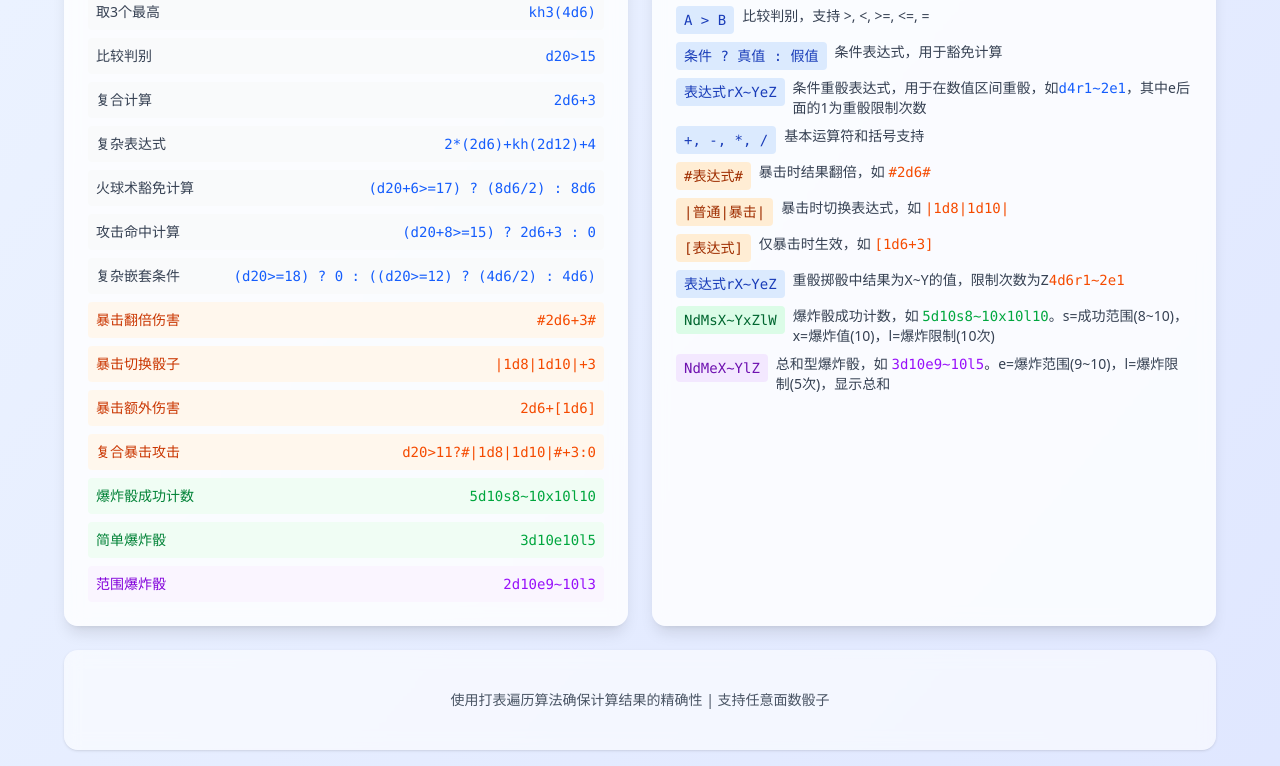
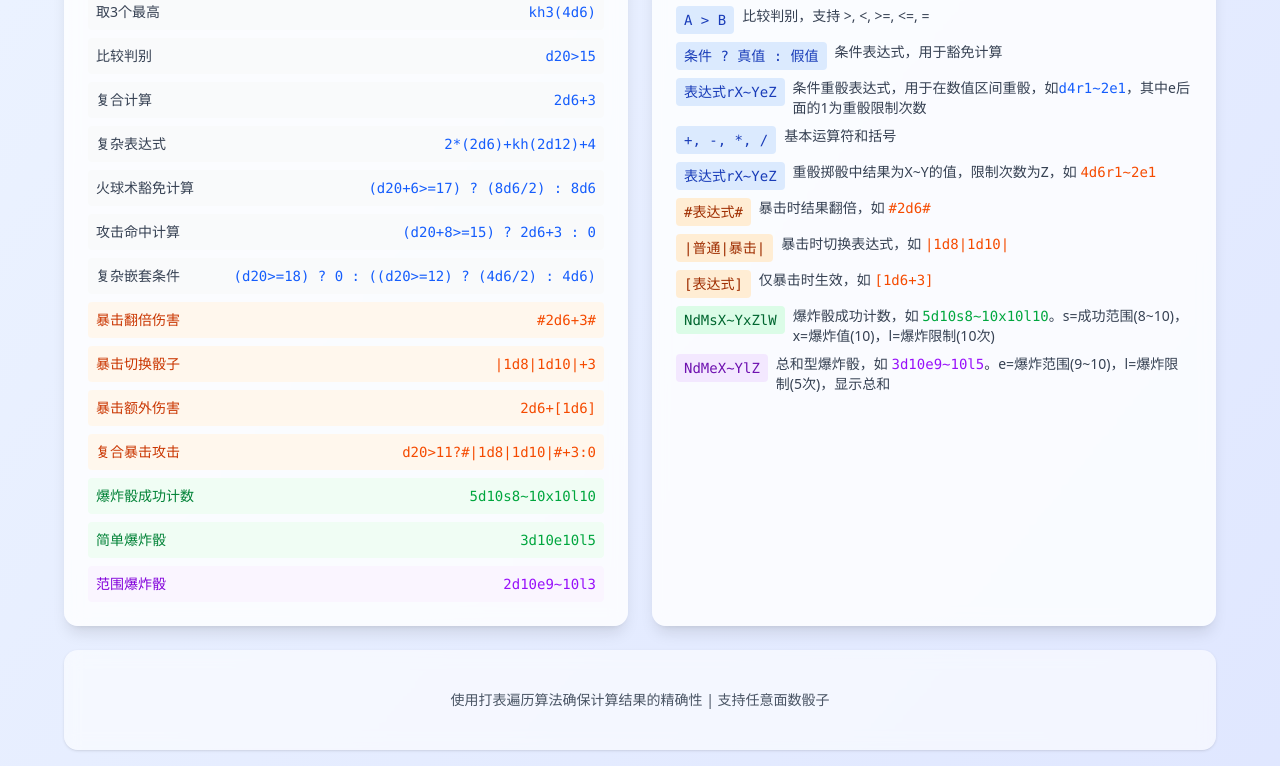
Before and after one commit to IceMoeMoe/trpg-dice-calculator, a React (Vite) app: page / in a window 1280 px wide. Shown: the part 824-1590 px from the top of the page. Built offline with nearby package versions, Linux system fonts and the light colour scheme.

Commit message:
Update App.jsx

```diff
--- a/src/App.jsx
+++ b/src/App.jsx
@@ -188,7 +188,11 @@ function App() {
                 </div>
                 <div className="flex items-start gap-2">
                   <code className="bg-blue-100 px-2 py-1 rounded text-blue-800 font-mono whitespace-nowrap">+, -, *, /</code>
-                  <span>基本运算符和括号支持</span>
+                  <span>基本运算符和括号</span>
+                </div>
+                <div className="flex items-start gap-2">
+                  <code className="bg-blue-100 px-2 py-1 rounded text-blue-800 font-mono whitespace-nowrap">表达式rX~YeZ</code>
+                  <span>重骰掷骰中结果为X~Y的值，限制次数为Z，如 <code className="text-orange-600">4d6r1~2e1</code></span>
                 </div>
                 <div className="flex items-start gap-2">
                   <code className="bg-orange-100 px-2 py-1 rounded text-orange-800 font-mono whitespace-nowrap">#表达式#</code>
@@ -201,10 +205,6 @@ function App() {
                 <div className="flex items-start gap-2">
                   <code className="bg-orange-100 px-2 py-1 rounded text-orange-800 font-mono whitespace-nowrap">[表达式]</code>
                   <span>仅暴击时生效，如 <code className="text-orange-600">[1d6+3]</code></span>
-                </div>
-                <div className="flex items-start gap-2">
-                  <code className="bg-blue-100 px-2 py-1 rounded text-blue-800 font-mono whitespace-nowrap">表达式rX~YeZ</code>
-                  <span>重骰掷骰中结果为X~Y的值，限制次数为Z<code className="text-orange-600">4d6r1~2e1</code></span>
                 </div>
                 <div className="flex items-start gap-2">
                   <code className="bg-green-100 px-2 py-1 rounded text-green-800 font-mono whitespace-nowrap">NdMsX~YxZlW</code>
```
